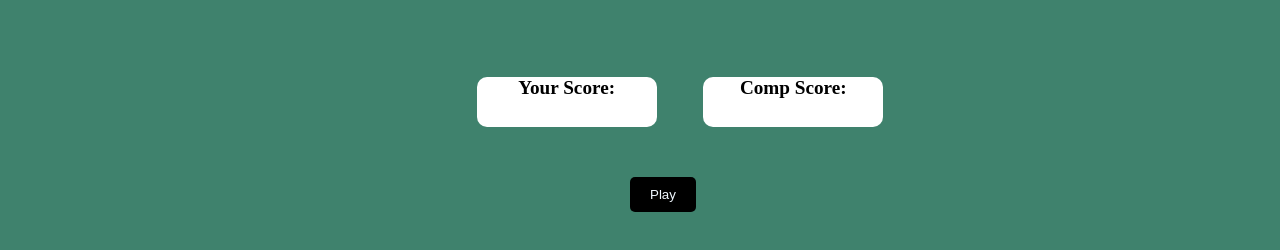
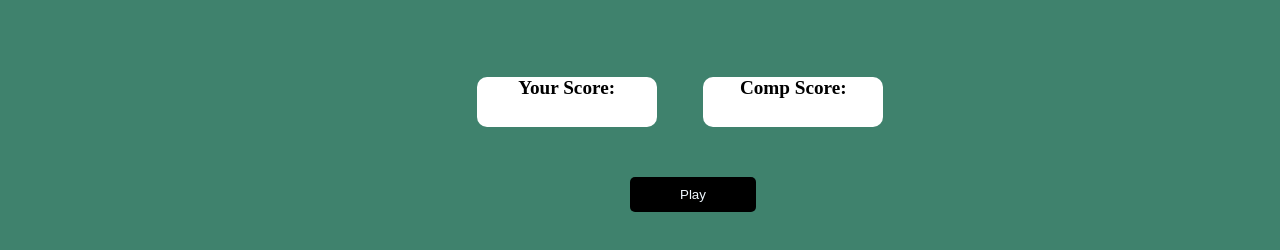
Before and after one commit to PRIYANKA22BSC/Rock-Paper-Scissor, a plain HTML site: page index.html in a window 1280 px wide. Shown: the part 334-584 px from the top of the page. Drawn offline with Linux system fonts and the light colour scheme.

Commit message:
Update stone.css

```diff
--- a/stone.css
+++ b/stone.css
@@ -62,8 +62,8 @@ text-align: center;
 button{
 background-color: black;
 color: aliceblue;
-padding-left: 20px;
-padding-right: 20px;
+padding-left:50px;
+padding-right: 50px;
 padding-top: 10px;
 padding-bottom: 10px;
 border: none;
```
